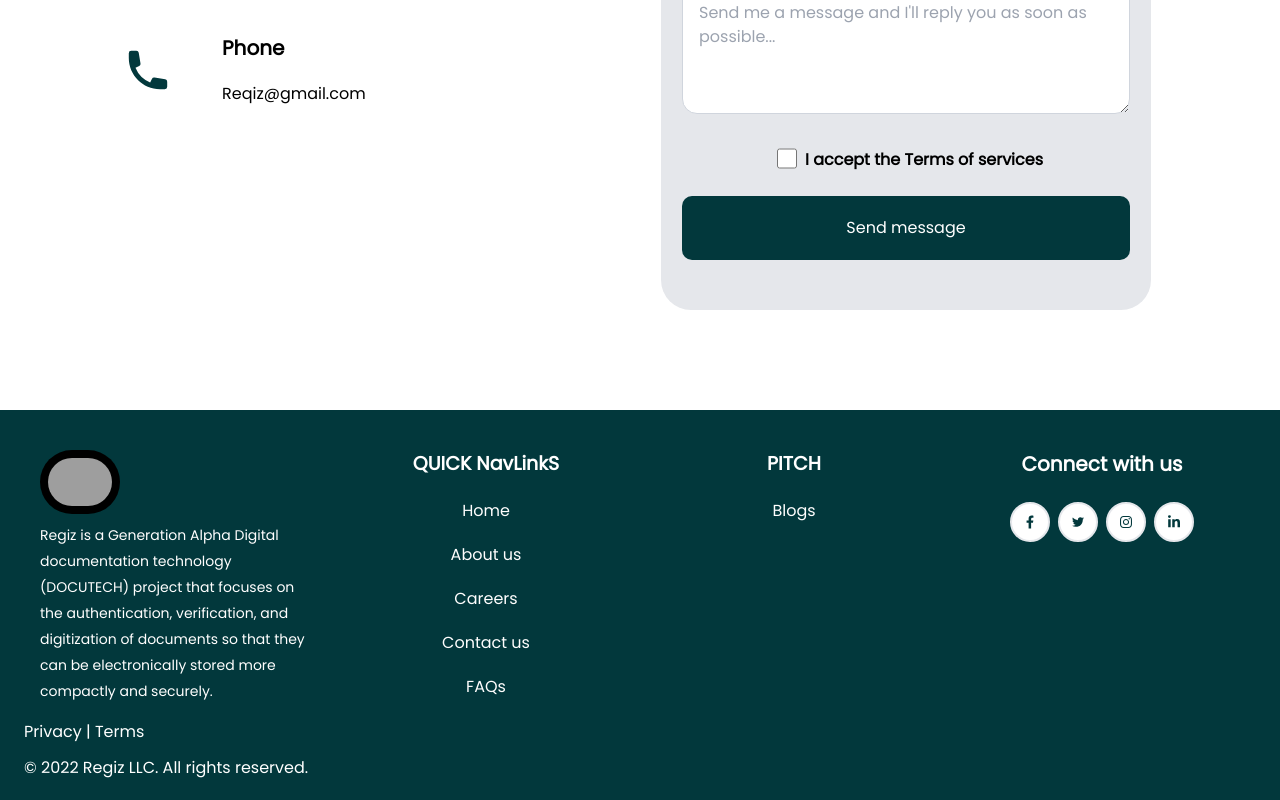
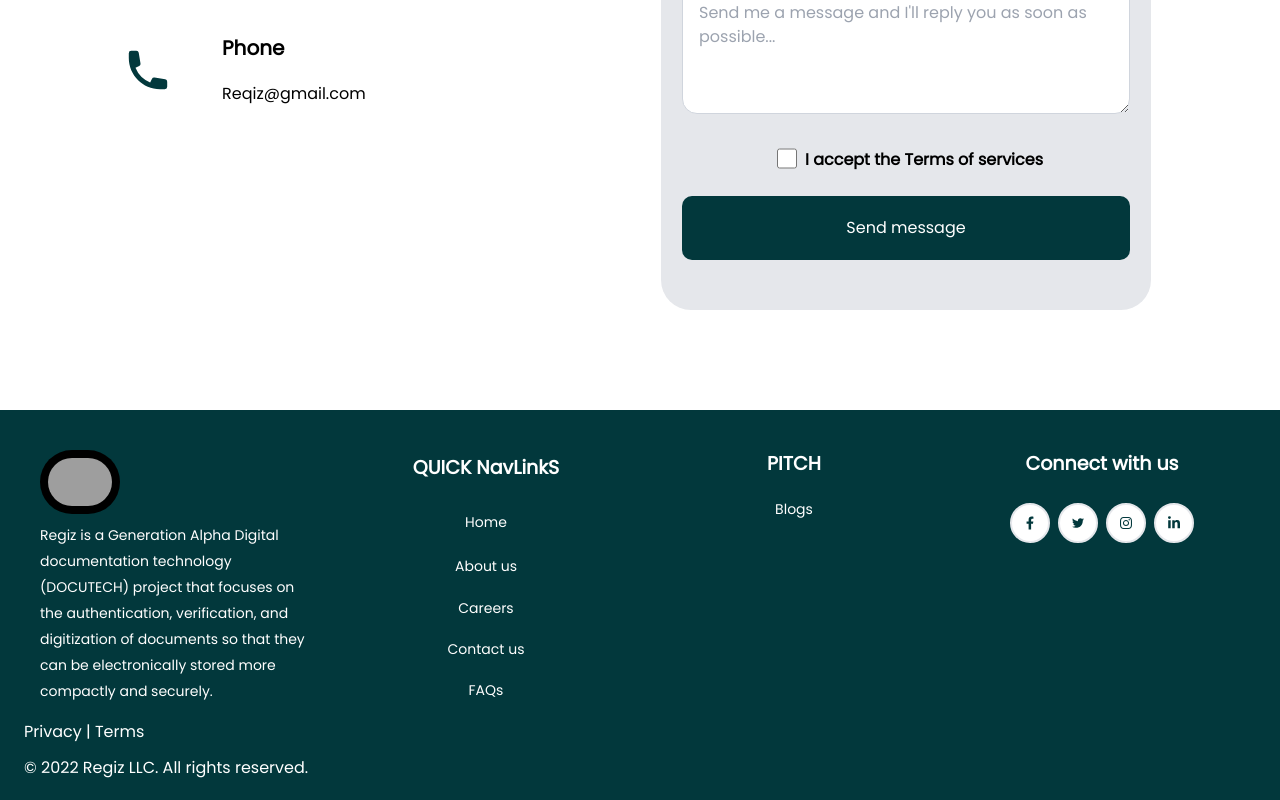
Before and after one commit to gadtiproject/landingpage, a React (Vite) app: page /contact in a window 1280 px wide. Shown: the part 515-1315 px from the top of the page. Built offline with nearby package versions, Linux system fonts and the light colour scheme; grey boxes are pictures that could not be loaded.

Commit message:
fix: footer

```diff
--- a/src/Pages/AllPages.jsx
+++ b/src/Pages/AllPages.jsx
@@ -18,7 +18,7 @@ function AllPages() {
         <Benefits />
         <Howitworks />
         <Regiscoin />
-        {/* <Personna/> */}
+        {/* <Personna/>  */}
         <Roadmap />
         <Team />
       </div>
--- a/src/Pages/about/About.jsx
+++ b/src/Pages/about/About.jsx
@@ -18,11 +18,11 @@ function About() {
             (DOCUTECH) project that focuses on the authentication, verification,
             and digitization of documents so that they can be electronically
             stored more compactly and securely.
-            <p>
+            <span>
               It may be educational certificates or professional certifications,
               computerized receipts, work identification cards, or any suitable
               documents.
-            </p>
+            </span>
           </p>
 
           <div className="content">
@@ -38,12 +38,12 @@ function About() {
               A verification and validation process will be applied to all
               certificate issued by institutions and organizations that are
               registered with the government.
-              <p>
+              <span>
                 {" "}
                 With the owner's permission, third parties can also check up on
                 these documents for confirmation purposes (using the Regiz app).
                 This allows anyone to verify its legitimacy globally.
-              </p>
+              </span>
             </p>
             <p className="sm:text-[14px] text-[20px] lg:text-[1rem] md:text-[1rem] mt-3 lg:leading-10 lg:tracking-wider leading-8 break-word justify-center lg:w-full md:w-[450px]">
               Regiz will be a decentralized application based on blockchain
@@ -58,7 +58,7 @@ function About() {
           </div>
 
           <label
-            for="check"
+            htmlFor="check"
             className="px-3 py-3 rounded-full text-white  bg-[#02383C] hover:animate-bounce"
           >
             READ MORE
--- a/src/Pages/persona/carosuel1.jsx
+++ b/src/Pages/persona/carosuel1.jsx
@@ -1,44 +1,21 @@
 import Carousel from "react-multi-carousel";
 import "react-multi-carousel/lib/styles.css";
-import { data }  from './partAData'
+import { data } from "./partAData";
 
 function Carousel1() {
-  //  const responsive = {
-  //    superLargeDesktop: {
-  //       // the naming can be any, depends on you.
-  //      breakpoint: { max: 4000, min: 3000 },
-  //      items: 6,
-  //    },
-  //    desktop: {
-  //      breakpoint: { max: 3000, min: 1024 },
-  //      items: 4,
-  //    },
-  //    tablet: {
-  //      breakpoint: { max: 1024, min: 464 },
-  //      items: 3,
-  //    },
-  //    mobile: {
-  //      breakpoint: { max: 464, min: 0 },
-  //      items: 1,
-  //      partialVisibilityGutter: 110,
-  //    },
-  //  };
-
   return (
     <div>
-      <div className="">
       <Carousel
         additionalTransfrom={0}
         arrows
         autoPlaySpeed={3000}
-          autoplay
         centerMode={false}
         className=""
         containerClass="container"
         dotListClass=""
         draggable
         focusOnSelect={false}
-          infinite
+        infinite={false}
         itemClass=""
         keyBoardControl
         minimumTouchDrag={80}
@@ -52,7 +29,8 @@ function Carousel1() {
               max: 3000,
               min: 1024,
             },
-              items: 1,
+            items: 3,
+            partialVisibilityGutter: 40,
           },
           mobile: {
             breakpoint: {
@@ -60,32 +38,41 @@ function Carousel1() {
               min: 0,
             },
             items: 1,
+            partialVisibilityGutter: 30,
           },
           tablet: {
             breakpoint: {
               max: 1024,
               min: 464,
             },
-              items: 1,
+            items: 2,
+            partialVisibilityGutter: 30,
           },
         }}
         rewind={false}
         rewindWithAnimation={false}
         rtl={false}
         shouldResetAutoplay
-          showDots
+        showDots={false}
         sliderClass=""
         slidesToSlide={1}
         swipeable
       >
-          {data.map((items) => (
-            <div key={items.id} className="grid justify-center items-center place-items-center w-[500px]">
-              <img src={items.img} alt="images" className="w-[200px] h-[100px] object-fit"/>
-              <p className="w-[300px]">{items.desc}</p>
+        <div>
+          {data.map(({ id, img, desc, para }) => {
+            <div key={id}>
+              <div class="max-w-sm rounded overflow-hidden shadow-lg bg-slate-300">
+                <img class="w-full" src={img} alt="regiz images" />
+                <div class="px-6 py-4">
+                  <div class="font-bold text-xl mb-2">{desc}</div>
+                  <p class="text-gray-700 text-base">{para}</p>
                 </div>
-          ))}
+              </div>
+            </div>
+          })}
+        </div>
+
       </Carousel>
-      </div>
     </div>
   );
 }
--- a/src/components/MainFooter.jsx
+++ b/src/components/MainFooter.jsx
@@ -10,7 +10,7 @@ function Contact() {
       name="contact"
       className=" lg:h-[390px] p-6 bg-[#02383C] font-[poppins]"
     >
-      <div className="grid grid-cols-1 sm:grid-cols-2 md:grid-cols-3 lg:grid-cols-4">
+      <div className="grid grid-cols-1 sm:grid-cols-2 md:grid-cols-3 lg:grid-cols-4 ">
         <div className="p-4">
           <img
             src="https://res.cloudinary.com/dpokiomqq/image/upload/v1671902954/regizlogo_2_ey8kjj.png"
@@ -18,7 +18,7 @@ function Contact() {
             className="w-[80px] bg-black rounded-full px-2 py-2"
           />
           <div>
-            <p className="text-x text-[#FFFEFE] text-[14px] mt-2 leading-[26px] break-words w-full">
+            <p className=" text-[#FFFEFE] text-[14px] mt-2 leading-[26px] break-words w-full">
               Regiz is a Generation Alpha Digital documentation technology
               (DOCUTECH) project that focuses on the authentication,
               verification, and digitization of documents so that they can be
@@ -27,15 +27,15 @@ function Contact() {
           </div>
         </div>
 
-        <div className="p-4 text-center">
-          <h6 className="font-extrabold text-[19px] mb-5 text-white">
+        <div className="p-4  grid lg:justify-center lg:items-center lg:place-items-center lg:text-center">
+          <h6 className="font-[900] text-[19px] mb-5 text-white">
             QUICK NavLinkS
           </h6>
           <ul className="space-y-5">
             <li>
               <NavLink
                 to="/home"
-                className="text-x hover:text-[#100] text-[#FFFEFE] cursor-pointer"
+                className="text-[14px] hover:text-[#100] text-[#FFFEFE] cursor-pointer"
               >
                 Home
               </NavLink>
@@ -45,36 +45,36 @@ function Contact() {
                 to="about"
                 smooth={true}
                 duration={500}
-                className="text-x hover:text-[#100] text-[#FFFEFE] cursor-pointer"
+                className="text-[14px] hover:text-[#100] text-[#FFFEFE] cursor-pointer"
               >
                 About us
               </Navigate>
             </li>
-            <li className="text-x hover:text-[#100] text-[#FFFEFE] cursor-pointer">
+            <li className="text-[14px] hover:text-[#100] text-[#FFFEFE] cursor-pointer">
               <NavLink to="/Careers">Careers</NavLink>
             </li>
-            <li className="text-x hover:text-[#100] text-[#FFFEFE] cursor-pointer">
+            <li className="text-[14px] hover:text-[#100] text-[#FFFEFE] cursor-pointer">
               <NavLink to="/contact">Contact us</NavLink>
             </li>
-            <li className="text-x hover:text-[#100] text-[#FFFEFE] cursor-pointer">
+            <li className="text-[14px] hover:text-[#100] text-[#FFFEFE] cursor-pointer">
               <NavLink to="/faq">FAQs</NavLink>
             </li>
           </ul>
         </div>
 
-        <div className="p-4 text-center">
-          <h6 className="font-extrabold text-[19px] mb-5 text-white">PITCH</h6>
+        <div className="p-4 lg:text-center">
+          <h6 className="font-[900] text-[19px] mb-5 text-white">PITCH</h6>
           <ul>
-            <li className="text-x text-[#FFFEFE]">Blogs</li>
+            <li className="text-[14px] text-[#FFFEFE]">Blogs</li>
           </ul>
         </div>
 
-        <div className="p-4 text-center">
+        <div className="p-4 lg:text-center text-start">
           <div className="lg:justify-center lg:items-center lg:text-center">
-            <p className=" text-white font-bold mb-5 text-xl">
+            <p className=" text-white font-[900] mb-5 text-[19px]">
               Connect with us
             </p>
-            <div className="flex mb-6 lg:justify-center">
+            <div className="flex mb-6 justify-start lg:justify-center">
               <a
                 href="https://facebook.com/Regizofficial"
                 type="button"
--- a/src/components/Navbar.jsx
+++ b/src/components/Navbar.jsx
@@ -43,22 +43,17 @@ function Navbar() {
             src="https://res.cloudinary.com/dpokiomqq/image/upload/v1671902954/regizlogo_2_ey8kjj.png"
             className="w-16"
           />
-          <h3 className="text-[#FEFEFF] text-3xl font-sans">Regiz</h3>
+          <h1 className="text-[#FEFEFF] text-3xl font-sans">Regiz</h1>
         </div>
         {/* Links for desxtop */}
         <ul className="gap-8 lg:mx-40 md:mx-[80px] xxl:mx-[900px]  uppercase md:flex hidden lg:flex mt-3">
-          <a href="#">
           <li className="line hover:text-[#66CC7B] text-[#fff] cursor-pointer ">
             Home
           </li>
-          </a>
-          <a href="#">
           <li className="line mb-2 hover:text-[#66CC7B] text-[#fff] cursor-pointer ">
             About
           </li>
-          </a>
-          <a href="#">
-            <ul>
+          <li>
             <div className="dropdown relative">
               <button
                 className="
@@ -151,9 +146,7 @@ function Navbar() {
                 </li>
               </ul>
             </div>
-            </ul>
-          </a>
-          <a href="#">
+          </li>
           <div className="dropdown relative">
             <button
               className="
@@ -333,21 +326,11 @@ function Navbar() {
               </li>
             </ul>
           </div>
-          </a>
-          <a href="#">
           <li className="line mb-2 hover:text-[#66CC7B] text-[#fff] cursor-pointer ">
             <Link to="roadmap" smooth={true} duration={500}>
               Roadmap
             </Link>
           </li>
-          </a>
-          {/* <a href="#">
-            <li className="line mb-2 hover:text-[#66CC7B] text-[#fff] cursor-pointer ">
-              <Link to="contact" smooth={true} duration={500}>
-                Contact
-              </Link>
-            </li>
-          </a> */}
 
           <button
             type="button"
@@ -375,14 +358,15 @@ function Navbar() {
         </div>
 
         {/* mobile navbar */}
-        <ul
+        <div
           className={
             !nav
               ? "hidden"
-              : "absolute w-full  shadow-full mt-[429px] cursor-pointer bg-white shadow "
+              : "absolute w-full shadow-full mt-[429px] cursor-pointer bg-white"
           }
         >
           <div className="flex flex-col">
+            <ul>
               <li className="w-full mb-3 text-[#000101] hover:bg-[#02383C] py-2 px-2 hover:text-white leading-6 text-base uppercase cursor-pointer">
                 <a href="/">Home</a>
               </li>
@@ -645,7 +629,6 @@ function Navbar() {
                           TEAM
                         </Link>
                       </li>
-
                       <li>
                         <Link
                           onClick={handleClose}
@@ -669,7 +652,6 @@ function Navbar() {
                           Persona
                         </Link>
                       </li>
-
                       <li>
                         <Link
                           onClick={handleClose}
@@ -710,7 +692,6 @@ function Navbar() {
                 </Link>
               </li>
 
-
               <button
                 type="button"
                 onClick={handleThemeSwitch}
@@ -726,8 +707,9 @@ function Navbar() {
                   </div>
                 )}
               </button>
+            </ul>
           </div>
-        </ul>
+        </div>
       </div>
     </div>
   );
```
Lines whose indentation alone changed are shown as unchanged.
